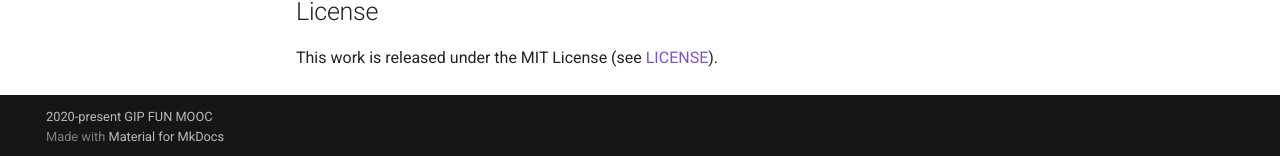
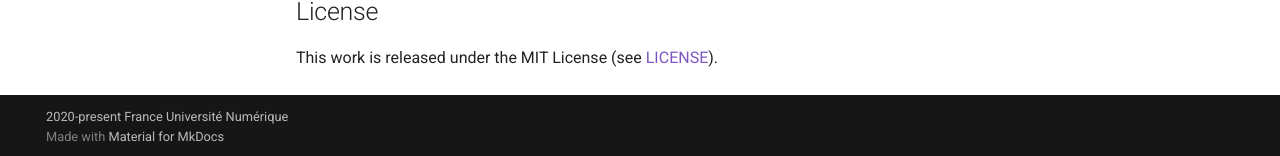
Before and after one commit to openfun/ralph, an MkDocs documentation site: the page built from docs/index.md, in a window 1280 px wide and 900 px high, scrolled down 1706 px. Shown: the part 741-897 px from the top of the window. Built offline with MkDocs 1.6.1 and Material for MkDocs 9.7.7, drawn with Linux system fonts in a browser that asks for light colours; comment, search, counter and statistics services are not loaded.

Commit message:
📝(docs) update copyright holder
The GIP FUN-MOOC has been renamed France Université Numérique since a few years.

```diff
--- a/mkdocs.yml
+++ b/mkdocs.yml
@@ -6,7 +6,7 @@ site_author: Open FUN (France Universite Numerique)
 repo_name: openfun/ralph
 repo_url: https://github.com/openfun/ralph/
 
-copyright: 2020-present GIP FUN MOOC
+copyright: 2020-present France Université Numérique
 
 theme:
     name: material
```
Also changed, not shown: LICENSE.md (+1 -1 lines).
